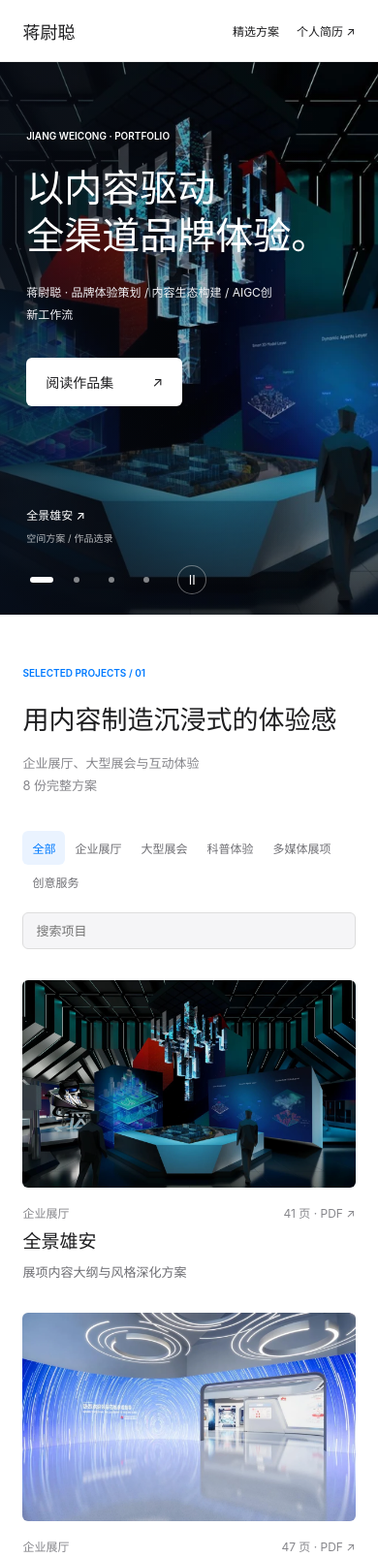
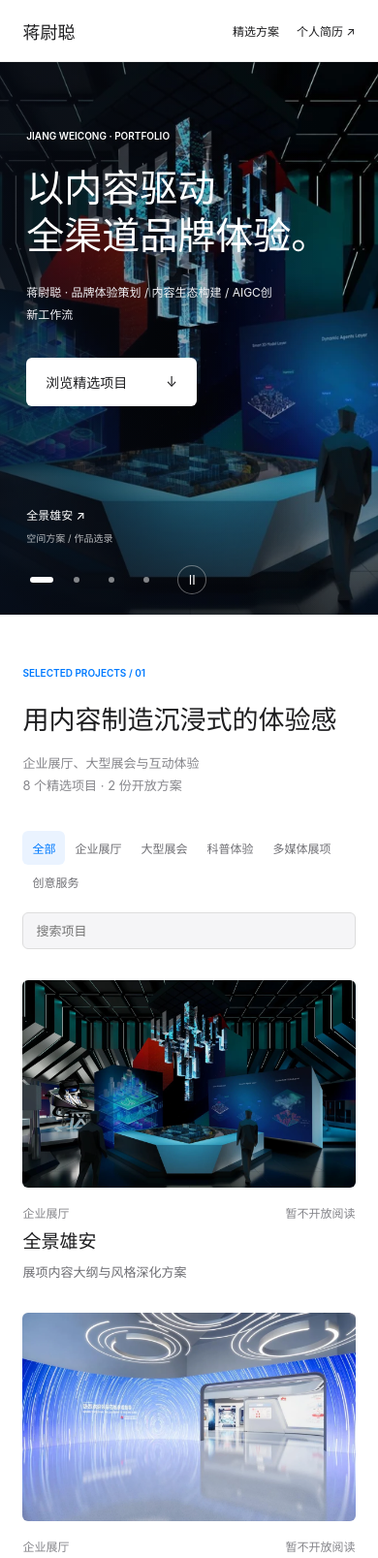
Before and after one commit to littletletle/littletletle.github.io, a plain HTML site: page index.html in a window 390 px wide. Shown: the top 1607 px of the page at 97% size. Drawn offline with Linux system fonts and the light colour scheme.

Commit message:
Temporarily restrict project PDFs to two selected proposals

```diff
--- a/app.js
+++ b/app.js
@@ -2,7 +2,7 @@ let projects=[],category='全部';
 const slides=[{id:'xiongan',title:'全景雄安'},{id:'booth-design',title:'展台设计制作搭建'},{id:'science5g',title:'中国科技馆5G科普体验厅'},{id:'robotics',title:'华为（西南）数字机器人创新中心'}];
 const hero=document.querySelector('.hero'),visual=hero.querySelector('.hero-visual'),heroImage=visual.querySelector('img'),caption=hero.querySelector('.hero-caption'),dots=hero.querySelector('.hero-dots'),pause=document.querySelector('#hero-pause');
 let currentSlide=0,paused=matchMedia('(prefers-reduced-motion: reduce)').matches,timer,touchX=null;
-function showSlide(index){currentSlide=(index+slides.length)%slides.length;const slide=slides[currentSlide];heroImage.src=`assets/${slide.id}.webp`;heroImage.alt=slide.title+'方案效果图';visual.href=caption.href=`reader.html?project=${slide.id}`;visual.setAttribute('aria-label','阅读'+slide.title+'方案');caption.querySelector('strong').textContent=slide.title+' ↗';[...dots.children].forEach((button,i)=>{button.classList.toggle('active',i===currentSlide);button.setAttribute('aria-pressed',String(i===currentSlide))});}
+function showSlide(index){currentSlide=(index+slides.length)%slides.length;const slide=slides[currentSlide];heroImage.src=`assets/${slide.id}.webp`;heroImage.alt=slide.title+'方案效果图';if(['booth-design','cmcc-integration'].includes(slide.id)){visual.href=caption.href=`reader.html?project=${slide.id}`;}else{visual.removeAttribute('href');caption.removeAttribute('href');}visual.setAttribute('aria-label','阅读'+slide.title+'方案');caption.querySelector('strong').textContent=slide.title+' ↗';[...dots.children].forEach((button,i)=>{button.classList.toggle('active',i===currentSlide);button.setAttribute('aria-pressed',String(i===currentSlide))});}
 function schedule(){clearInterval(timer);if(!paused&&!document.hidden)timer=setInterval(()=>showSlide(currentSlide+1),5500);}
 slides.forEach((slide,i)=>{const button=document.createElement('button');button.title=button.ariaLabel='切换到'+slide.title;button.addEventListener('click',()=>{showSlide(i);schedule()});dots.append(button);if(i){const preload=new Image();preload.src=`assets/${slide.id}.webp`;}});
 function updatePause(){pause.textContent=paused?'▷':'Ⅱ';pause.setAttribute('aria-label',paused?'播放轮播':'暂停轮播');pause.title=paused?'播放轮播':'暂停轮播';schedule();}
@@ -14,7 +14,7 @@ hero.addEventListener('touchstart',e=>{touchX=e.touches[0].clientX;clearInterval
 hero.addEventListener('touchend',e=>{if(touchX!==null){const distance=e.changedTouches[0].clientX-touchX;if(Math.abs(distance)>45)showSlide(currentSlide+(distance<0?1:-1));touchX=null;schedule()}},{passive:true});
 showSlide(0);updatePause();
 const grid=document.querySelector('#projects'),search=document.querySelector('#search');
-function render(){const items=projects.filter(p=>p.category!=='个人资料'&&(category==='全部'||p.category===category)&&(p.title+p.subtitle).includes(search.value.trim()));grid.replaceChildren(...items.map(p=>{const a=document.createElement('a');a.className='project';a.href=`reader.html?project=${p.id}`;a.innerHTML=`<div class="project-image"><img src="${p.cover}" alt="${p.title}方案封面" loading="lazy"></div><div class="project-meta"><span>${p.category}</span><span>${p.pages} 页 · PDF ↗</span></div><h3>${p.title}</h3><p>${p.subtitle}</p>`;return a}));document.querySelector('#empty').hidden=items.length>0;}
+function render(){const items=projects.filter(p=>p.category!=='个人资料'&&(category==='全部'||p.category===category)&&(p.title+p.subtitle).includes(search.value.trim()));grid.replaceChildren(...items.map(p=>{const a=document.createElement('a');a.className='project';if(p.available!==false)a.href=`reader.html?project=${p.id}`;a.innerHTML=`<div class="project-image"><img src="${p.cover}" alt="${p.title}方案封面" loading="lazy"></div><div class="project-meta"><span>${p.category}</span><span>${p.available===false?'暂不开放阅读':p.pages+' 页 · PDF ↗'}</span></div><h3>${p.title}</h3><p>${p.subtitle}</p>`;return a}));document.querySelector('#empty').hidden=items.length>0;}
 const projectOrder=['xiongan','robotics','science5g','cmcc-integration','booth-design','creative','display-operations','enterprise','resume','portfolio'];
-fetch('projects.json?v=order-20261120-2',{cache:'no-store'}).then(r=>{if(!r.ok)throw Error();return r.json()}).then(data=>{projects=data.sort((a,b)=>{const ai=projectOrder.indexOf(a.id),bi=projectOrder.indexOf(b.id);return (ai<0?projectOrder.length:ai)-(bi<0?projectOrder.length:bi)});render()}).catch(()=>{grid.textContent='项目加载失败，请刷新重试。'});
+fetch('projects.json?v=access-20261125',{cache:'no-store'}).then(r=>{if(!r.ok)throw Error();return r.json()}).then(data=>{projects=data.sort((a,b)=>{const ai=projectOrder.indexOf(a.id),bi=projectOrder.indexOf(b.id);return (ai<0?projectOrder.length:ai)-(bi<0?projectOrder.length:bi)});render()}).catch(()=>{grid.textContent='项目加载失败，请刷新重试。'});
 document.querySelectorAll('[data-filter]').forEach(b=>b.addEventListener('click',()=>{category=b.dataset.filter;document.querySelectorAll('[data-filter]').forEach(x=>{x.classList.toggle('active',x===b);x.setAttribute('aria-pressed',x===b)});render()}));search.addEventListener('input',render);
--- a/index.html
+++ b/index.html
@@ -1,7 +1,7 @@
 <!doctype html>
 <html lang="zh-CN"><head><meta charset="utf-8"><meta name="viewport" content="width=device-width,initial-scale=1"><title>蒋尉聪 · 作品集</title><meta name="description" content="蒋尉聪的展陈策划、空间叙事与多媒体体验作品集"><link rel="stylesheet" href="style.css"><link rel="stylesheet" href="carousel.css"></head>
 <body><header class="nav"><a class="brand" href="index.html">蒋尉聪<span> / 作品集</span></a><nav><a href="#work">精选方案</a><a href="#about">关于我</a><a href="reader.html?project=resume">个人简历 ↗</a></nav></header>
-<main><section class="hero" aria-label="精选项目轮播" aria-roledescription="轮播"><a class="hero-visual" href="reader.html?project=xiongan" aria-label="阅读全景雄安方案"><img src="assets/xiongan.webp" alt="全景雄安展厅空间效果图" fetchpriority="high"></a><div class="hero-shade"></div><div class="hero-copy"><p class="eyebrow">JIANG WEICONG · PORTFOLIO</p><h1>以内容驱动<br>全渠道品牌体验。</h1><p>蒋尉聪 · 品牌体验策划 / 内容生态构建 / AIGC创新工作流</p><a class="button light" href="reader.html?project=portfolio">阅读作品集 <span>↗</span></a></div><div class="hero-controls"><div class="hero-dots" role="group" aria-label="选择项目"></div><button id="hero-pause" aria-label="暂停轮播" title="暂停轮播">Ⅱ</button></div><a class="hero-caption" href="reader.html?project=xiongan"><strong>全景雄安 ↗</strong><span>空间方案 / 作品选录</span></a></section>
-<section id="work" class="section"><div class="section-heading"><div><p class="eyebrow blue">SELECTED PROJECTS / 01</p><h2>用内容制造沉浸式的体验感</h2></div><p class="section-note">企业展厅、大型展会与互动体验<br>8 份完整方案</p></div><div class="tools"><div class="filters" role="group" aria-label="项目分类"><button class="active" data-filter="全部" aria-pressed="true">全部</button><button data-filter="企业展厅" aria-pressed="false">企业展厅</button><button data-filter="大型展会" aria-pressed="false">大型展会</button><button data-filter="科普体验" aria-pressed="false">科普体验</button><button data-filter="多媒体展项" aria-pressed="false">多媒体展项</button><button data-filter="创意服务" aria-pressed="false">创意服务</button></div><input id="search" type="search" placeholder="搜索项目" aria-label="搜索项目"></div><div id="projects" class="projects"></div><p id="empty" hidden>没有找到相关项目。</p></section>
+<main><section class="hero" aria-label="精选项目轮播" aria-roledescription="轮播"><a class="hero-visual"  aria-label="阅读全景雄安方案"><img src="assets/xiongan.webp" alt="全景雄安展厅空间效果图" fetchpriority="high"></a><div class="hero-shade"></div><div class="hero-copy"><p class="eyebrow">JIANG WEICONG · PORTFOLIO</p><h1>以内容驱动<br>全渠道品牌体验。</h1><p>蒋尉聪 · 品牌体验策划 / 内容生态构建 / AIGC创新工作流</p><a class="button light" href="#work">浏览精选项目 <span>↓</span></a></div><div class="hero-controls"><div class="hero-dots" role="group" aria-label="选择项目"></div><button id="hero-pause" aria-label="暂停轮播" title="暂停轮播">Ⅱ</button></div><a class="hero-caption" ><strong>全景雄安</strong><span>空间方案 / 作品选录</span></a></section>
+<section id="work" class="section"><div class="section-heading"><div><p class="eyebrow blue">SELECTED PROJECTS / 01</p><h2>用内容制造沉浸式的体验感</h2></div><p class="section-note">企业展厅、大型展会与互动体验<br>8 个精选项目 · 2 份开放方案</p></div><div class="tools"><div class="filters" role="group" aria-label="项目分类"><button class="active" data-filter="全部" aria-pressed="true">全部</button><button data-filter="企业展厅" aria-pressed="false">企业展厅</button><button data-filter="大型展会" aria-pressed="false">大型展会</button><button data-filter="科普体验" aria-pressed="false">科普体验</button><button data-filter="多媒体展项" aria-pressed="false">多媒体展项</button><button data-filter="创意服务" aria-pressed="false">创意服务</button></div><input id="search" type="search" placeholder="搜索项目" aria-label="搜索项目"></div><div id="projects" class="projects"></div><p id="empty" hidden>没有找到相关项目。</p></section>
 <section id="about" class="about section"><div class="about-intro"><p class="eyebrow blue">ABOUT ME / 02</p><h2>从创意构思，<br>到体验落地。</h2><p>以视听叙事为起点，将品牌诉求、科技主题与城市故事转化为可感知的空间内容。连接策划、设计与技术，让方案走向现场。</p><a class="text-link" href="reader.html?project=resume">查看完整简历 ↗</a><img class="portrait" src="assets/portrait.webp" alt="蒋尉聪个人照片" loading="lazy"></div><div class="about-detail"><h3>核心能力</h3><div class="skills"><span>空间叙事与提案</span><span>展陈内容策划</span><span>影片与分镜脚本</span><span>展项交互研发</span><span>AI 创意应用</span><span>项目统筹交付</span></div><h3>工作经历</h3><article class="experience"><time>2023.03 — 2026.06</time><h4>南京思德展示科技股份有限公司</h4><p>策划经理</p><p>展厅全案策划、内容大纲、多媒体脚本与交互逻辑，协同设计及技术团队完成项目交付。</p></article><article class="experience"><time>2018.03 — 2022.12</time><h4>重庆非言启示文化传媒有限公司</h4><p>影视策划</p><p>企业宣传片、商业短片与纪录片的创意、文案及分镜脚本，参与摄制统筹与后期制作。</p></article><div class="education">重庆师范大学 · 本科<br><span>广播电视编导与新媒体 / 2014–2018</span></div></div></section>
-<footer><p class="eyebrow">LET’S CONNECT</p><h2>期待下一次合作。</h2><div class="contacts"><a href="mailto:908737555@qq.com">908737555@qq.com ↗</a><a href="tel:13996212274">139 9621 2274 ↗</a></div><div class="footer-bottom"><span>蒋尉聪 · 南京</span><span>PORTFOLIO / 2026</span></div></footer></main><script src="app.js?v=order-20261120-2"></script></body></html>
+<footer><p class="eyebrow">LET’S CONNECT</p><h2>期待下一次合作。</h2><div class="contacts"><a href="mailto:908737555@qq.com">908737555@qq.com ↗</a><a href="tel:13996212274">139 9621 2274 ↗</a></div><div class="footer-bottom"><span>蒋尉聪 · 南京</span><span>PORTFOLIO / 2026</span></div></footer></main><script src="app.js?v=access-20261125"></script></body></html>
--- a/projects.json
+++ b/projects.json
@@ -6,8 +6,9 @@
     "category": "企业展厅",
     "pages": 41,
     "size": 16.2,
-    "pdf": "documents/xiongan.pdf",
-    "cover": "assets/xiongan.webp"
+    "pdf": null,
+    "cover": "assets/xiongan.webp",
+    "available": false
   },
   {
     "id": "robotics",
@@ -16,8 +17,9 @@
     "category": "企业展厅",
     "pages": 47,
     "size": 11.6,
-    "pdf": "documents/robotics.pdf",
-    "cover": "assets/robotics.webp"
+    "pdf": null,
+    "cover": "assets/robotics.webp",
+    "available": false
   },
   {
     "id": "science5g",
@@ -26,8 +28,9 @@
     "category": "科普体验",
     "pages": 122,
     "size": 21.1,
-    "pdf": "documents/science5g.pdf",
-    "cover": "assets/science5g.webp"
+    "pdf": null,
+    "cover": "assets/science5g.webp",
+    "available": false
   },
   {
     "id": "cmcc-integration",
@@ -37,7 +40,8 @@
     "pages": 187,
     "size": 38.6,
     "pdf": "documents/cmcc-integration.pdf",
-    "cover": "assets/cmcc-integration.webp"
+    "cover": "assets/cmcc-integration.webp",
+    "available": true
   },
   {
     "id": "booth-design",
@@ -47,7 +51,8 @@
     "pages": 159,
     "size": 37.0,
     "pdf": "documents/booth-design.pdf",
-    "cover": "assets/booth-design.webp"
+    "cover": "assets/booth-design.webp",
+    "available": true
   },
   {
     "id": "creative",
@@ -56,8 +61,9 @@
     "category": "创意服务",
     "pages": 136,
     "size": 30.8,
-    "pdf": "documents/creative.pdf",
-    "cover": "assets/creative.webp"
+    "pdf": null,
+    "cover": "assets/creative.webp",
+    "available": false
   },
   {
     "id": "display-operations",
@@ -66,8 +72,9 @@
     "category": "多媒体展项",
     "pages": 141,
     "size": 27.9,
-    "pdf": "documents/display-operations.pdf",
-    "cover": "assets/display-operations-exhibit.webp"
+    "pdf": null,
+    "cover": "assets/display-operations-exhibit.webp",
+    "available": false
   },
   {
     "id": "enterprise",
@@ -76,8 +83,9 @@
     "category": "多媒体展项",
     "pages": 51,
     "size": 11.1,
-    "pdf": "documents/enterprise.pdf",
-    "cover": "assets/enterprise.webp"
+    "pdf": null,
+    "cover": "assets/enterprise.webp",
+    "available": false
   },
   {
     "id": "resume",
@@ -87,7 +95,8 @@
     "pages": 2,
     "size": 0.2,
     "pdf": "documents/resume.pdf",
-    "cover": "assets/resume.webp"
+    "cover": "assets/resume.webp",
+    "available": true
   },
   {
     "id": "portfolio",
@@ -96,7 +105,8 @@
     "category": "个人资料",
     "pages": 10,
     "size": 4.2,
-    "pdf": "documents/portfolio.pdf",
-    "cover": "assets/portfolio.webp"
+    "pdf": null,
+    "cover": "assets/portfolio.webp",
+    "available": false
   }
 ]
--- a/reader.js
+++ b/reader.js
@@ -1,7 +1,8 @@
 const params=new URLSearchParams(location.search),id=params.get('project'),frame=document.querySelector('#viewer');
-fetch('projects.json').then(r=>{if(!r.ok)throw Error();return r.json()}).then(data=>{
+fetch('projects.json?v=20261125-access',{cache:'no-store'}).then(r=>{if(!r.ok)throw Error();return r.json()}).then(data=>{
  const p=data.find(p=>p.id===id);if(!p)throw Error('没有找到这份方案');
  document.title=p.title+' · 蒋尉聪';document.querySelector('#title').textContent=p.title;
+ if(p.available===false||!p.pdf){document.querySelector('#fullscreen').hidden=true;frame.outerHTML='<div class="reader-error">此方案暂不开放阅读。<br><a href="index.html#work">返回作品集</a></div>';return;}
  const pdf=new URL(p.pdf,location.href);
  pdf.searchParams.set('v','watermark-20261120');
  const url=new URL('pdfjs-compatible/web/viewer.html',location.href);
```
Also changed, not shown: reader.html (+1 -1 lines), 7 other files.
